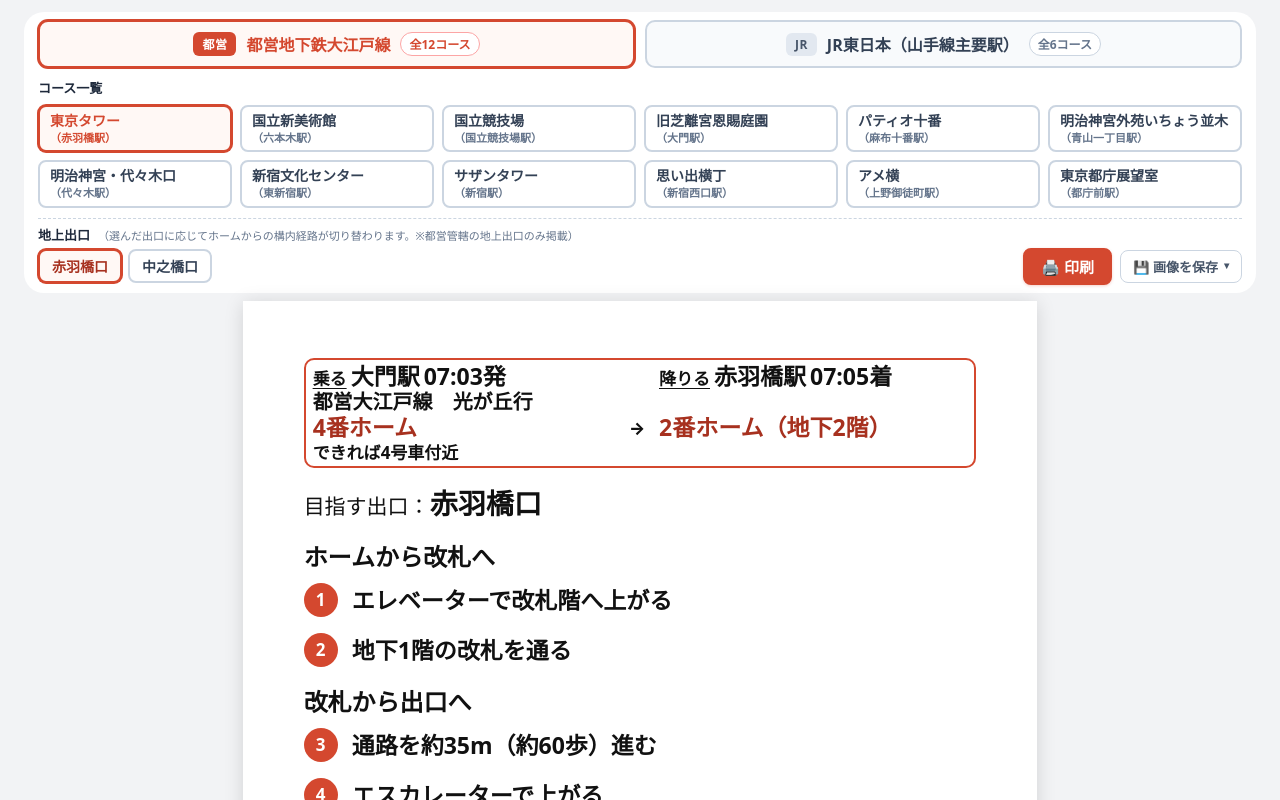
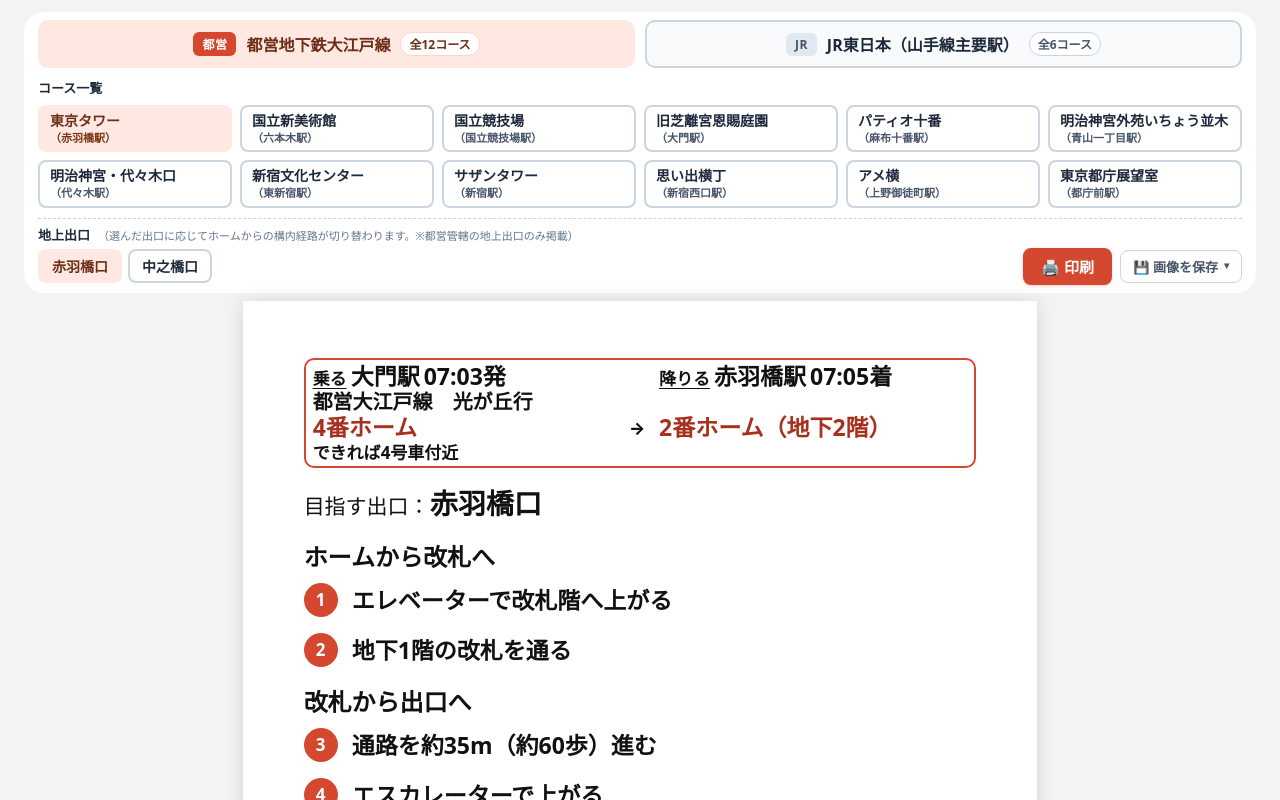
Before and after one commit to atsushiyago/odekake, a React (Vite) app: page / in a window 1280 px wide. Shown: the top 800 px of the page. Built offline with nearby package versions, Linux system fonts and the light colour scheme.

Commit message:
style: update selected button text to brown and unselected to dark

```diff
--- a/src/ui/styles.css
+++ b/src/ui/styles.css
@@ -16,7 +16,7 @@
 .preview-pages{display:block}
 @media (min-width:1700px){main{max-width:none}.preview-pages{display:flex;align-items:flex-start;justify-content:center;gap:24px}.preview-pages .paper{flex:0 0 210mm;margin-left:0;margin-right:0}}
 @media print{.preview-pages{display:block}.preview-pages .paper{margin-left:0;margin-right:0}}
-.course-options{display:grid;grid-template-columns:repeat(auto-fit,minmax(130px,1fr));gap:6px}.course-option{grid-column:auto;display:grid;gap:2px;text-align:left;border:2px solid #cbd5e1;border-radius:8px;background:#fff;color:#334155;padding:6px 10px;font:inherit;font-size:14px;line-height:1.2;cursor:pointer;transition:all .15s ease}.course-option:hover,.course-option:focus-visible{border-color:#94a3b8;background:#f8fafc}.course-option.is-selected{border-color:#d4482f;background:#fff8f5;color:#d4482f;font-weight:800;box-shadow:0 0 0 1px #d4482f}.course-option[aria-pressed="true"]{outline-offset:2px}.course-option-destination{font-size:14px;font-weight:800}.course-option-station{font-size:11px;font-weight:700;line-height:1.15;color:#64748b}.course-option.is-selected .course-option-station{color:#d4482f}@media(max-width:850px){.course-options{grid-template-columns:repeat(auto-fit,minmax(115px,1fr));gap:6px}.course-option{font-size:13px;padding:6px 6px}}
+.course-options{display:grid;grid-template-columns:repeat(auto-fit,minmax(130px,1fr));gap:6px}.course-option{grid-column:auto;display:grid;gap:2px;text-align:left;border:2px solid #cbd5e1;border-radius:8px;background:#fff;color:#1e293b;padding:6px 10px;font:inherit;font-size:14px;line-height:1.2;cursor:pointer;transition:all .15s ease}.course-option:hover,.course-option:focus-visible{border-color:#94a3b8;background:#f8fafc}.course-option.is-selected{border-color:#ffe8e2;background:#ffe8e2;color:#6c2e17;font-weight:800;box-shadow:none}.course-option[aria-pressed="true"]{outline-offset:2px}.course-option-destination{font-size:14px;font-weight:800}.course-option-station{font-size:11px;font-weight:700;line-height:1.15;color:#475569}.course-option.is-selected .course-option-station{color:#78350f}@media(max-width:850px){.course-options{grid-template-columns:repeat(auto-fit,minmax(115px,1fr));gap:6px}.course-option{font-size:13px;padding:6px 6px}}
 .course-picker{display:block;padding:8px 14px;margin-bottom:8px}.course-picker .course-selector{max-width:none;gap:4px}.course-selector-title{font-size:13px;font-weight:800;color:#1e293b}.course-picker .course-options{display:grid;grid-template-columns:repeat(6,minmax(0,1fr));overflow:visible;flex:1;min-width:0;padding:2px 0;gap:6px}.course-picker .course-option{flex:initial;min-width:0;width:auto;height:100%;white-space:normal;overflow-wrap:anywhere}
 .elderly-route-note{display:grid;gap:2px;margin:12px 0 0;padding:9px 12px;border:3px solid #135c38;border-radius:10px;background:#eef7f2;font-size:18px;line-height:1.35}.arrival-train .departure-car-note{grid-column:2;margin:0}.elderly-route-note b{font-size:22px}.elderly-route-note span{font-weight:800}.elderly-route-note small{font-size:.8em}.home-equipment-note{display:grid;gap:2px;margin:8px 0;padding:8px 12px;border-left:6px solid #135c38;background:#f3f8f4;font-size:19px;line-height:1.35}.home-equipment-note b{font-weight:900}.home-equipment-note small{font-size:.8em}@media(max-width:850px){.elderly-route-note{font-size:clamp(10px,2.7vw,18px);padding:7px 9px}.elderly-route-note b{font-size:clamp(13px,3.5vw,22px)}.home-equipment-note{font-size:clamp(14px,3vw,19px)}}
 .arrival-train{grid-template-rows:repeat(4,auto);gap:2px 12px;padding:8px 12px;align-items:center}.arrival-train>b{grid-column:1;grid-row:1 / span 4;align-self:start;padding-top:2px}.arrival-train .train-departure-line,.arrival-train .train-boarding-line,.arrival-train .train-route-line,.arrival-train .train-arrival-line{grid-column:2;min-width:0;white-space:nowrap;line-height:1.2}.arrival-train .train-departure-line,.arrival-train .train-arrival-line{font-size:22px}.arrival-train .train-boarding-line{font-size:18px;color:#a7311f}.arrival-train .train-route-line{font-size:16px}.arrival-train .train-arrival-line{font-weight:800}@media(max-width:850px){.arrival-train{padding:7px;grid-template-columns:25% 1fr;gap:2px 7px}.arrival-train .train-departure-line,.arrival-train .train-arrival-line{font-size:clamp(13px,3.5vw,23px)}.arrival-train .train-boarding-line{font-size:clamp(10px,2.7vw,18px)}.arrival-train .train-route-line{font-size:clamp(9px,2.1vw,17px)}}
@@ -172,7 +172,7 @@
   background: #fff;
   font-size: 14px;
   font-weight: 700;
-  color: #334155;
+  color: #1e293b;
   cursor: pointer;
   transition: all 0.15s ease;
 }
@@ -181,11 +181,11 @@
   background: #f8fafc;
 }
 .exit-option.is-selected {
-  border-color: #d4482f;
-  background: #fff8f5;
-  color: #a7311f;
+  border-color: #ffe8e2;
+  background: #ffe8e2;
+  color: #6c2e17;
   font-weight: 800;
-  box-shadow: 0 0 0 1px #d4482f;
+  box-shadow: none;
 }
 .exit-badge-default {
   display: inline-block;
@@ -598,7 +598,7 @@
   border: 2px solid #cbd5e1;
   border-radius: 10px;
   background: #f8fafc;
-  color: #334155;
+  color: #1e293b;
   font: inherit;
   font-size: 16px;
   font-weight: 800;
@@ -628,25 +628,26 @@
 .operator-tab-count {
   font-size: 12px;
   font-weight: 700;
-  color: #64748b;
+  color: #475569;
   background: #fff;
   padding: 2px 8px;
   border-radius: 999px;
   border: 1px solid #cbd5e1;
 }
 .operator-tab.is-selected {
-  border-color: #d4482f;
-  background: #fff8f5;
-  color: #d4482f;
-  box-shadow: 0 0 0 1px #d4482f;
+  border-color: #ffe8e2;
+  background: #ffe8e2;
+  color: #6c2e17;
+  box-shadow: none;
 }
 .operator-tab.is-selected .operator-tab-badge {
   background: #d4482f;
   color: #ffffff;
 }
 .operator-tab.is-selected .operator-tab-count {
-  border-color: #fca5a5;
-  color: #d4482f;
+  border-color: #fbd5cb;
+  color: #6c2e17;
+  background: #ffffff;
 }
 @media (max-width: 700px) {
   .operator-tabs {
```
